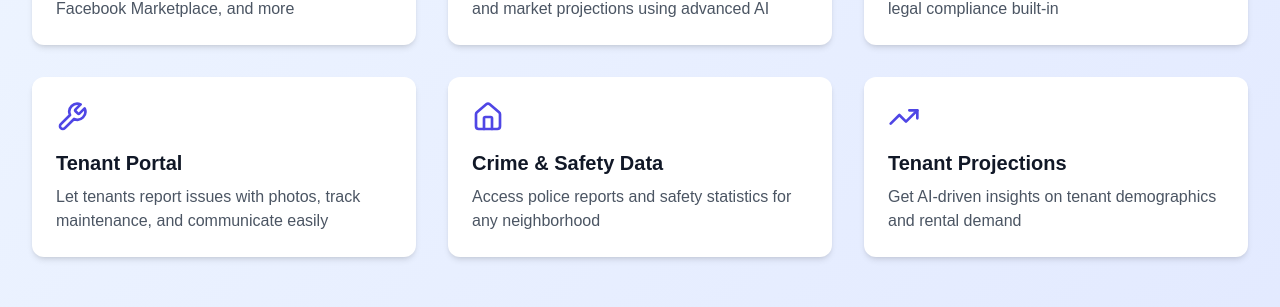
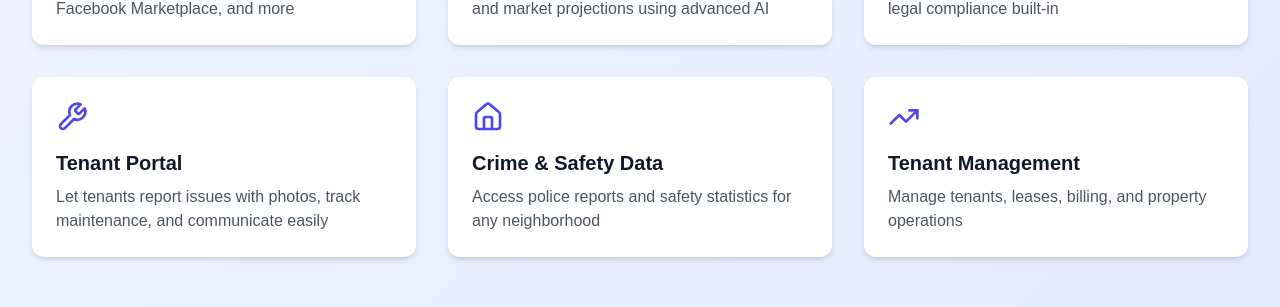
Before and after one commit to keithp05/property-investor-tool, a Next.js app: page / in a window 1280 px wide. Shown: the part 455-762 px from the top of the page. Built offline with nearby package versions, Linux system fonts and the light colour scheme.

Commit message:
Make feature cards clickable on home page
- Add href prop to FeatureCard component
- Multi-Source Property Search now links to /properties/search
- All feature cards are now clickable and navigate to relevant pages
- Added hover scale effect for better UX

```diff
--- a/src/app/page.tsx
+++ b/src/app/page.tsx
@@ -39,31 +39,37 @@ export default function HomePage() {
             icon={<Search className="h-8 w-8 text-indigo-600" />}
             title="Multi-Source Property Search"
             description="Aggregate listings from Zillow, Realtor.com, Facebook Marketplace, and more"
+            href="/properties/search"
           />
           <FeatureCard
             icon={<TrendingUp className="h-8 w-8 text-indigo-600" />}
             title="AI-Powered Analysis"
             description="Get instant CMA reports, rental rate estimates, and market projections using advanced AI"
+            href="/properties/search"
           />
           <FeatureCard
             icon={<FileText className="h-8 w-8 text-indigo-600" />}
             title="Automated Lease Generation"
             description="Generate professional lease agreements with legal compliance built-in"
+            href="/properties/search"
           />
           <FeatureCard
             icon={<Wrench className="h-8 w-8 text-indigo-600" />}
             title="Tenant Portal"
             description="Let tenants report issues with photos, track maintenance, and communicate easily"
+            href="/tenant-portal"
           />
           <FeatureCard
             icon={<Home className="h-8 w-8 text-indigo-600" />}
             title="Crime & Safety Data"
             description="Access police reports and safety statistics for any neighborhood"
+            href="/properties/search"
           />
           <FeatureCard
             icon={<TrendingUp className="h-8 w-8 text-indigo-600" />}
-            title="Tenant Projections"
-            description="Get AI-driven insights on tenant demographics and rental demand"
+            title="Tenant Management"
+            description="Manage tenants, leases, billing, and property operations"
+            href="/tenants"
           />
         </div>
 
@@ -90,12 +96,26 @@ export default function HomePage() {
   );
 }
 
-function FeatureCard({ icon, title, description }: { icon: React.ReactNode; title: string; description: string }) {
-  return (
-    <div className="bg-white rounded-xl p-6 shadow-md hover:shadow-lg transition">
+function FeatureCard({ icon, title, description, href }: { icon: React.ReactNode; title: string; description: string; href?: string }) {
+  const content = (
+    <>
       <div className="mb-4">{icon}</div>
       <h3 className="text-xl font-semibold text-gray-900 mb-2">{title}</h3>
       <p className="text-gray-600">{description}</p>
+    </>
+  );
+
+  if (href) {
+    return (
+      <Link href={href} className="bg-white rounded-xl p-6 shadow-md hover:shadow-lg transition cursor-pointer block hover:scale-105">
+        {content}
+      </Link>
+    );
+  }
+
+  return (
+    <div className="bg-white rounded-xl p-6 shadow-md hover:shadow-lg transition">
+      {content}
     </div>
   );
 }
```
